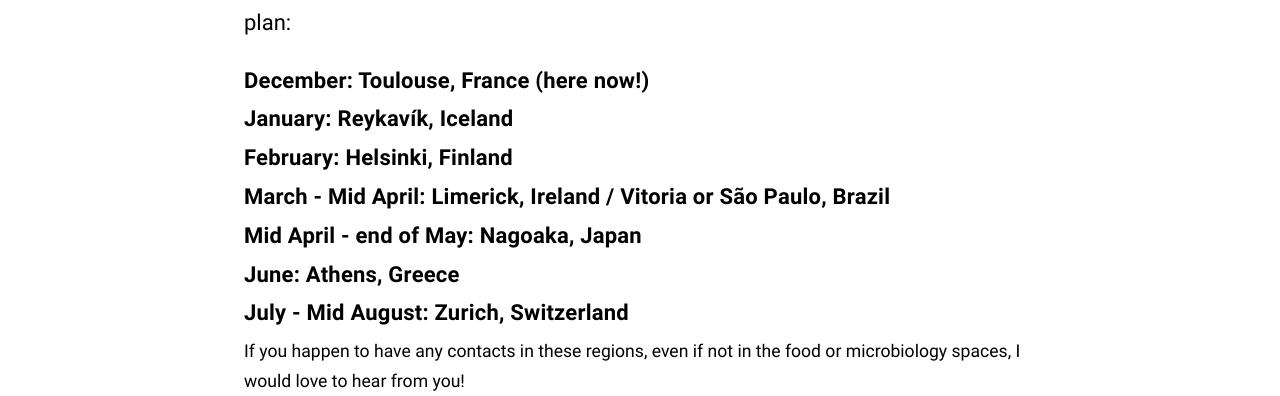
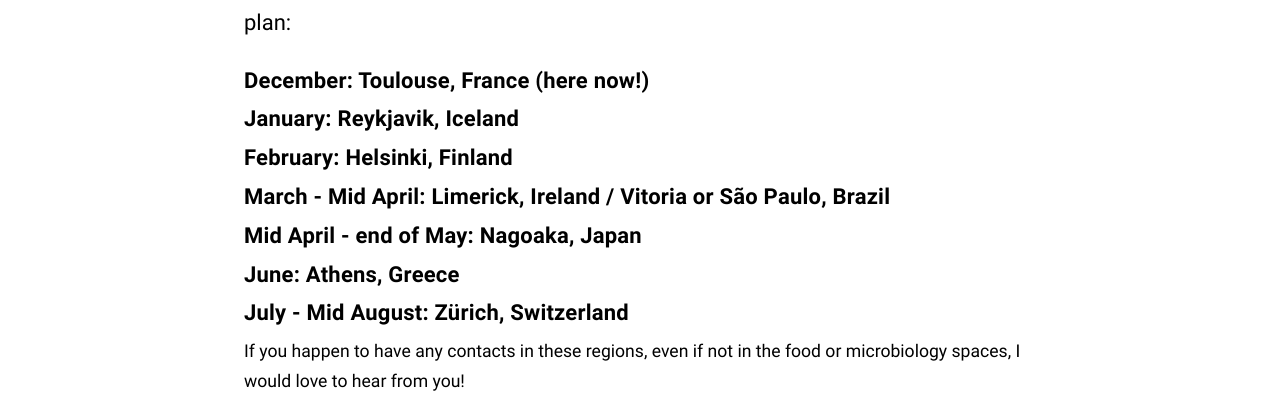
Before and after one commit to lianamerk/cultures, a Jekyll site: the page built from itinerary.html, in a window 1280 px wide and 900 px high, scrolled down 734 px. Shown: the part 173-569 px from the top of the window. Built offline with Jekyll 4.4.1, drawn with Linux system fonts in a browser that asks for light colours; some web fonts are replaced.

Commit message:
Fixed typos in itinerary

```diff
--- a/itinerary.html
+++ b/itinerary.html
@@ -10,12 +10,12 @@ title: Itinerary
 My ability to travel across borders is highly dependent on COVID restrictions, so there will certainly be changes as my journey progresses. For now, here's my plan: <br>
 
 <h5> December: Toulouse, France (here now!) </h5>
-<h5> January: Reykavík, Iceland </h5>
+<h5> January: Reykjavik, Iceland </h5>
 <h5> February: Helsinki, Finland</h5>
 <h5> March - Mid April: Limerick, Ireland / Vitoria or São Paulo, Brazil</h5>
 <h5> Mid April - end of May: Nagoaka, Japan</h5>
 <h5> June: Athens, Greece</h5>
-<h5> July - Mid August: Zurich, Switzerland</h5>
+<h5> July - Mid August: Zürich, Switzerland</h5>
 
 If you happen to have any contacts in these regions, even if not in the food or microbiology spaces, I would love to hear from you!
 
```
